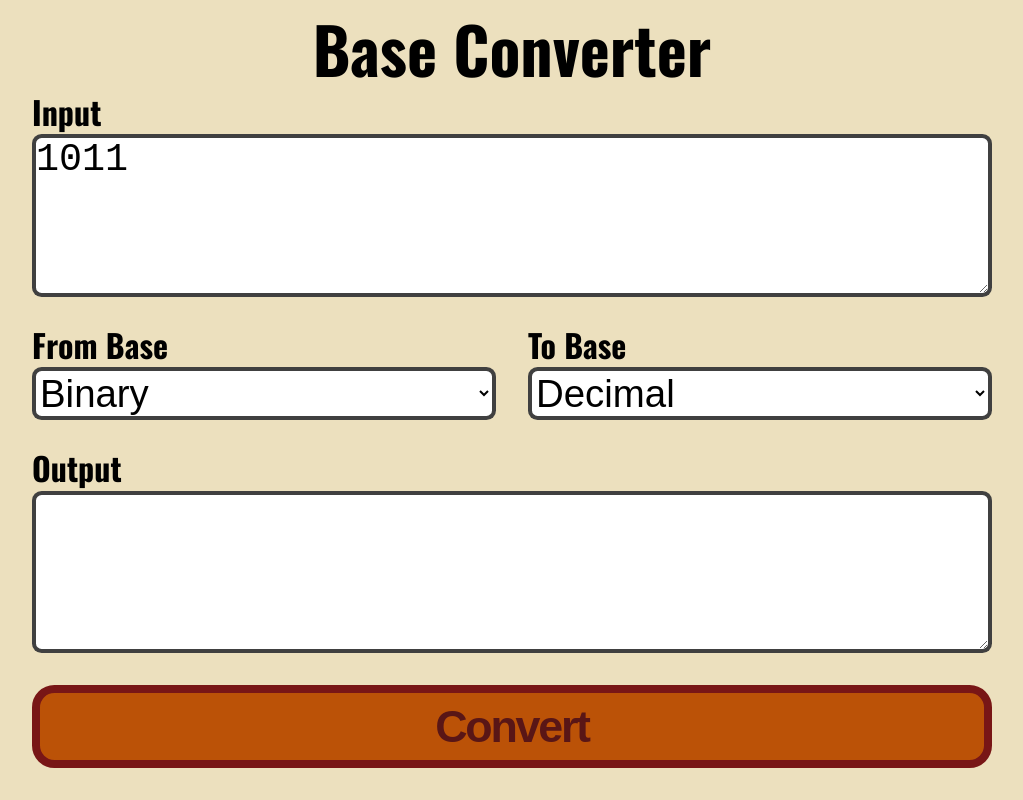
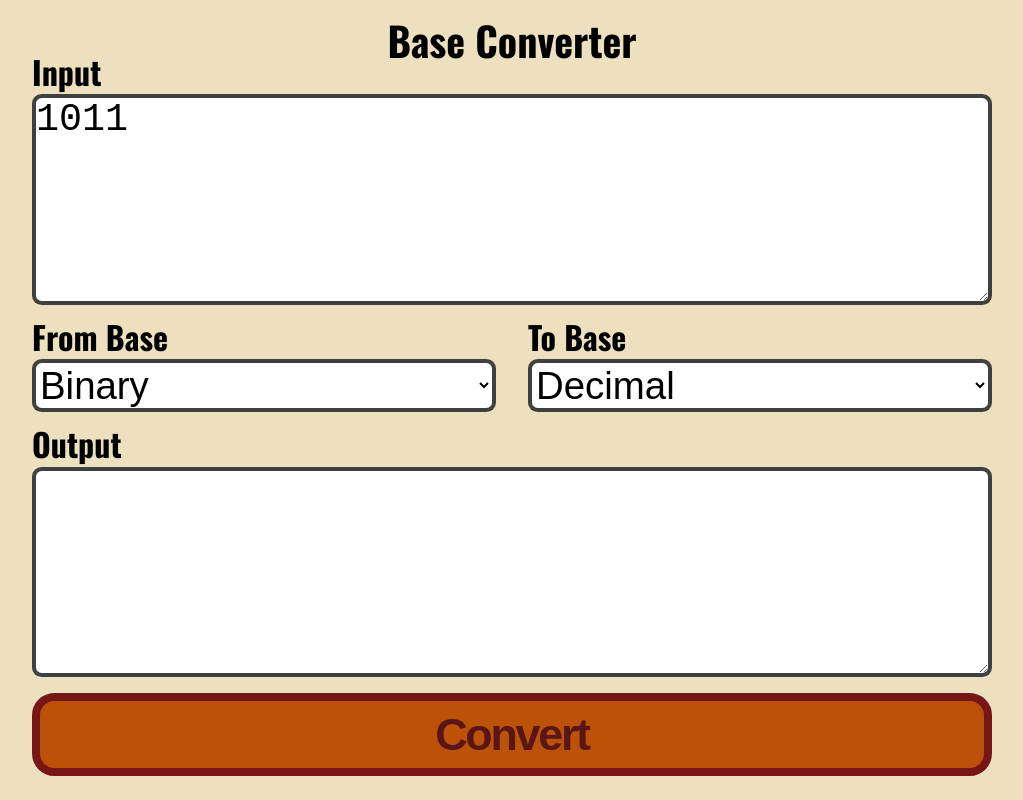
Before and after one commit to recursive-redundancy/base-converter-web, a React app: page / in a window 1280 px wide. Shown: the whole page, without its empty margins (128-1151 px from the left). Built offline with nearby package versions, Linux system fonts and the light colour scheme.

Commit message:
added useResizeRoot hook and othershtuff

```diff
--- a/package.json
+++ b/package.json
@@ -17,6 +17,7 @@
     "@babel/preset-env": "^7.15.6",
     "@babel/preset-react": "^7.14.5",
     "babel-loader": "^8.2.2",
+    "babel-polyfill": "^6.26.0",
     "browser-sync": "^2.27.5",
     "concurrently": "^6.2.1",
     "css-loader": "^6.3.0",
@@ -42,6 +43,7 @@
     "react-app-polyfill": "^2.0.0",
     "react-dom": "^17.0.2",
     "react-inlinesvg": "^2.3.0",
+    "react-resize-detector": "^6.7.6",
     "react-router-dom": "^5.3.0"
   },
   "scripts": {
--- a/src/components/Titlebar/Titlebar.js
+++ b/src/components/Titlebar/Titlebar.js
@@ -3,7 +3,7 @@ import styles from './titlebar.module.scss';
 
 const Titlebar = () => {
     return(
-        <div className={styles.header}>
+        <div className={styles.titlebar}>
             <h1>Base Converter</h1>
         </div>
     );
--- a/src/components/Titlebar/titlebar.module.scss
+++ b/src/components/Titlebar/titlebar.module.scss
@@ -1,8 +1,8 @@
-.header {
+.titlebar {
+    // border: solid .2em black;
+    flex: none;
     text-align: center;
     h1 {
         height: fit-content;
-        // padding-top: .5em;
-        // padding-bottom: .5em;
     }
 }
--- a/src/index.js
+++ b/src/index.js
@@ -1,5 +1,6 @@
 import React from 'react';
 import ReactDOM from 'react-dom';
+import 'babel-polyfill';
 import App from './views/App';
 import './index.scss';
 
--- a/src/js/doConversion.js
+++ b/src/js/doConversion.js
@@ -1,6 +1,6 @@
 import base from 'dpm-base';
 
-const doConversion = (value, fromBase, toBase) => {
+async function doConversion (value, fromBase, toBase) {
     let mod = null,
       // the conversion function to perform
       conversion = null,
@@ -43,9 +43,10 @@ const doConversion = (value, fromBase, toBase) => {
         return false;
     }
 
-    const result = conversion(value);
-
-    return result;
+    return await new Promise((res, rej) => {
+      const result = conversion(value);
+      return res(result);
+    });
 };
 
 export {doConversion};
--- a/src/styles/global.scss
+++ b/src/styles/global.scss
@@ -15,7 +15,7 @@ body {
 
 #root {
   // border: solid 1em red;
-  padding: 1em;
+  padding: .75em;
   height: 100%;
   height: 100vh;
 }
--- a/src/views/App/App.js
+++ b/src/views/App/App.js
@@ -15,7 +15,7 @@ const defaultInput = '1011',
       defaultOutput = '13';
 
 const App = () => {
-    useResizeRoot();
+    const {ref} = useResizeRoot();
     const {
         fromBase, toBase, handleFromBaseChange, handleToBaseChange
     } = useBases('bin', 'dec');
@@ -23,7 +23,7 @@ const App = () => {
     const {input, handleInputChange} = useInput(defaultInput);
 
     return (
-        <div className={styles.app}>
+        <div className={styles.app} ref={ref}>
             <Titlebar />
             <Input defaultValue={defaultInput} handleInputChange={handleInputChange} />
             <BaseSelect handleFromBaseChange={handleFromBaseChange}
--- a/src/views/App/app.module.scss
+++ b/src/views/App/app.module.scss
@@ -10,11 +10,16 @@
 
   & > * {
     // border: solid .2em yellow;
-    margin-bottom: 1em;
+    margin-bottom: .5em;
 
+    &:first-child,
     &:last-child {
       margin-bottom: 0;
     }
+  }
+
+  h1 {
+    font-size: 1.25em;
   }
 
   h2 {
--- a/src/views/App/useConverter.js
+++ b/src/views/App/useConverter.js
@@ -8,14 +8,15 @@ const useConverter = (defaultIsConverting) => {
         setIsConverting(true);
         import('../../js/doConversion').then(({doConversion}) => {
             setTimeout(() => {
-                const result = doConversion(value, fromBase, toBase);
-                setIsConverting(false);
-                if (!result) {
-                    setSolution('INVALID INPUT!');
-                    return;
-                };
-                setSolution(result);
-            }, 0);
+                doConversion(value, fromBase, toBase).then((res) => {
+                    setIsConverting(false);
+                    if (!res) {
+                        setSolution('INVALID INPUT!');
+                        return;
+                    };
+                    setSolution(res);
+                }, 0);
+                });
         });
     };
 
--- a/src/views/App/useResizeRoot.js
+++ b/src/views/App/useResizeRoot.js
@@ -1,22 +1,13 @@
-import React, {useEffect, useState} from 'react';
+import React, { useLayoutEffect } from 'react';
+import { useResizeDetector } from 'react-resize-detector';
 
-const useResizeRoot = () => {
-    useEffect(() => {
-        const setRootHeight = () => {
-            setTimeout(() => {
-                document.getElementById('root').style.height = `${window.innerHeight}px`;
-            }, 0);
-        };
+const useResizeRoot = (groundRef, snakeRef) => {
+    const { width, height, ref } = useResizeDetector();
+    useLayoutEffect(() => {
+        document.getElementById('root').style.height = `${window.innerHeight}px`;
+    }, [width, height]);
 
-        setRootHeight();
-        window.addEventListener('resize', setRootHeight);
-
-        return(() => {
-            window.removeEventListener('resize', setRootHeight);
-        });
-    }, []);
-
-    return {};
+    return {ref};
 };
 
 export default useResizeRoot;
```
Also changed, not shown: 1 other file.
